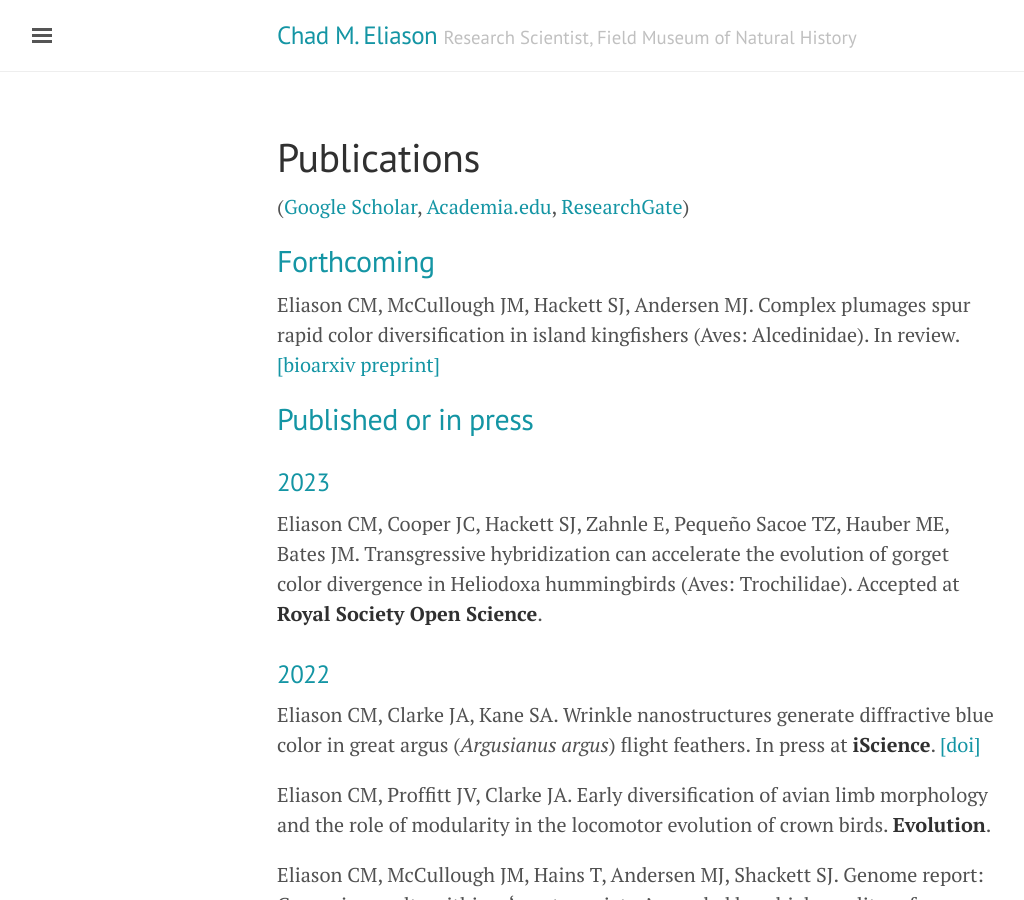
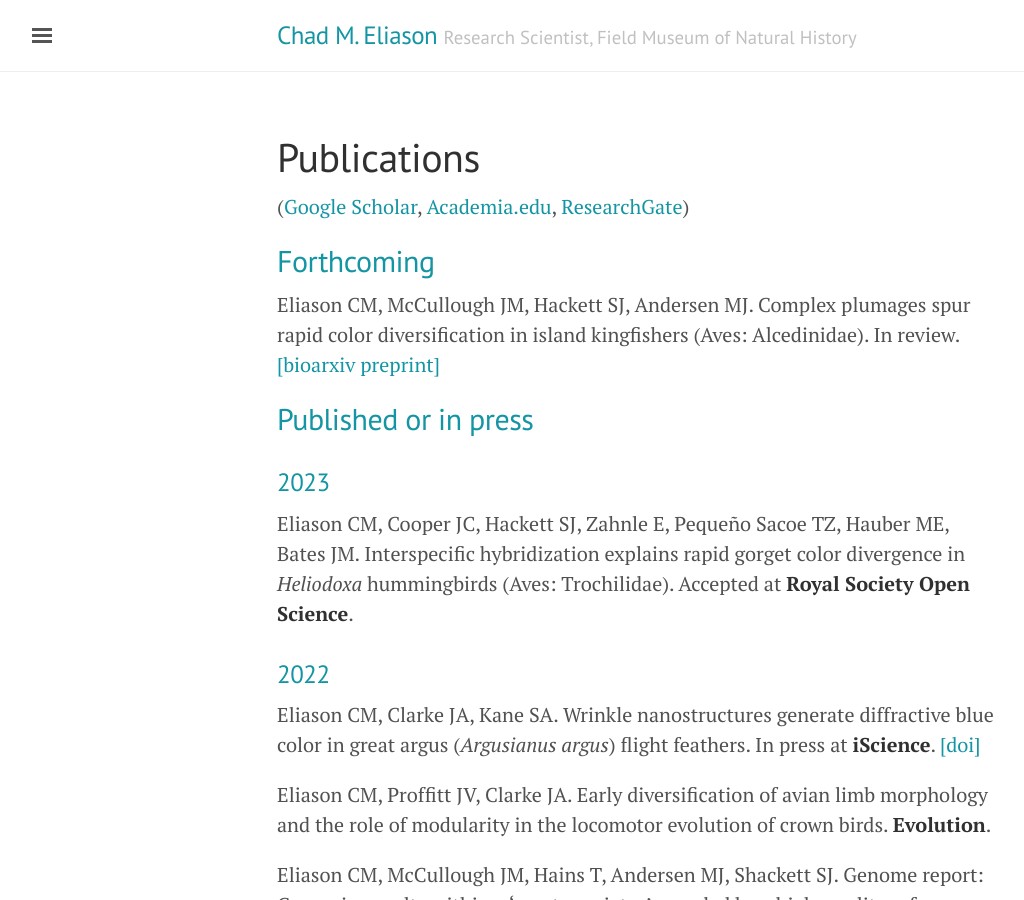
Before and after one commit to celiason/celiason.github.io, a Jekyll site: the page built from 2-publications.md, in a window 1280 px wide and 900 px high. Shown: the whole window, without its empty margins (3-1027 px from the left). Built offline with Jekyll 4.4.1, drawn with Linux system fonts in a browser that asks for light colours.

Commit message:
Update 2-publications.md

```diff
--- a/2-publications.md
+++ b/2-publications.md
@@ -13,7 +13,7 @@ Eliason CM, McCullough JM, Hackett SJ, Andersen MJ. Complex plumages spur rapid
 
 ### 2023
 
-Eliason CM, Cooper JC, Hackett SJ, Zahnle E, Pequeño Sacoe TZ, Hauber ME, Bates JM. Transgressive hybridization can accelerate the evolution of gorget color divergence in Heliodoxa hummingbirds (Aves: Trochilidae). Accepted at __Royal Society Open Science__.
+Eliason CM, Cooper JC, Hackett SJ, Zahnle E, Pequeño Sacoe TZ, Hauber ME, Bates JM. Interspecific hybridization explains rapid gorget color divergence in _Heliodoxa_ hummingbirds (Aves: Trochilidae). Accepted at __Royal Society Open Science__.
 
 ### 2022
 
```
